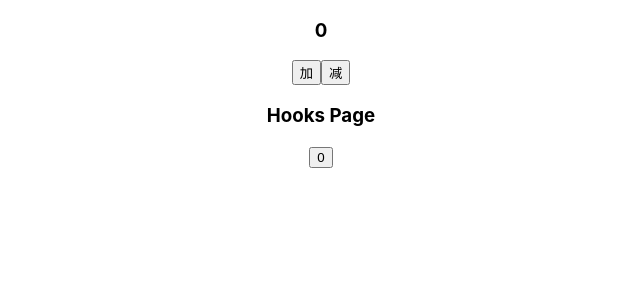
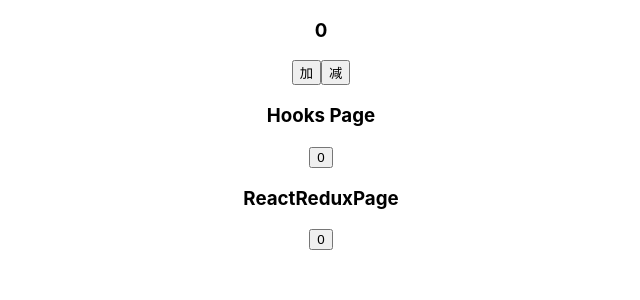
Before and after one commit to mingyang11/redux_but, a React (Create React App) app: page / in a window 1280 px wide. Shown: the top 300 px of the page, without its empty margins (319-959 px from the left). Built offline with nearby package versions, Linux system fonts and the light colour scheme.

Commit message:
fix: 谁知道修改了啥

```diff
--- a/package.json
+++ b/package.json
@@ -8,6 +8,7 @@
     "@testing-library/user-event": "^13.5.0",
     "react": "^18.2.0",
     "react-dom": "^18.2.0",
+    "react-redux": "^8.0.2",
     "react-scripts": "5.0.1",
     "web-vitals": "^2.1.4"
   },
--- a/src/App.js
+++ b/src/App.js
@@ -1,12 +1,14 @@
 import './App.css';
 import ReduxPage from './pages/reduxPage.js';
 import HooksPage from './pages/HooksPage';
+import ReactReduxPage from './pages/ReactReduxPage';
 
 function App() {
   return (
     <div className="App">
       <ReduxPage />
       <HooksPage />
+      <ReactReduxPage />
     </div>
   );
 }
--- a/src/index.js
+++ b/src/index.js
@@ -3,11 +3,15 @@ import ReactDOM from 'react-dom/client';
 import './index.css';
 import App from './App';
 import reportWebVitals from './reportWebVitals';
+import { Provider } from 'react-redux';
+import store from './store';
 
 const root = ReactDOM.createRoot(document.getElementById('root'));
 root.render(
   <React.StrictMode>
-    <App />
+    <Provider store={store}>
+      <App />
+    </Provider>
   </React.StrictMode>
 );
 
--- /dev/null
+++ b/src/pages/ReactReduxPage.js
@@ -0,0 +1,20 @@
+import { Component } from 'react';
+import { connect } from 'react-redux';
+
+class ReactReduxPage extends Component {
+  render() {
+    const { dispatch, count } = this.props;
+    return (
+      <div>
+        <h3>ReactReduxPage</h3>
+        <button onClick={() => dispatch({ type: 'ADD' })}>{count}</button>
+      </div>
+    );
+  }
+}
+const mapStateToProps = (state) => {
+  return state;
+};
+// connect就是一个高阶组件，本质就是一个函数，接受组件作为参数，返回新的组件
+export default connect(mapStateToProps)(ReactReduxPage);
+// mapDispatchToProps
--- a/src/redux-nut/applyMiddleware.js
+++ b/src/redux-nut/applyMiddleware.js
@@ -13,7 +13,7 @@ export default function applyMiddleware(...middlewares) {
       //   拿到dispatch
       let dispatch = store.dispatch;
       //   将
-      const midApi = {
+      const middleApi = {
         getState: store.getState,
         // 这里不能直接使用dispatch,因为如果直接使用dispatch则使用的是上面原版的dipatch，且每次中间件执行的时候都是原版的dipathc
         // 起不了加强的作用(原理是上一个中间件执行完成之后应该将执行过的dispatch传递给下一个中间件，而不是每次都传递新的dispatch进去)
@@ -23,7 +23,7 @@ export default function applyMiddleware(...middlewares) {
 
       //   生成加强版的中间件函数，使中间件拿到权限，不然他执行啥的？
       const middleWareChain = middlewares.map((middleware) =>
-        middleware(midApi)
+        middleware(middleApi)
       );
       //  加强版的dispatch
       // 把所有的加强版的中间件函数都执行了。
--- a/src/store/index.js
+++ b/src/store/index.js
@@ -52,7 +52,10 @@ const store = createStore(
   combineReducers({
     count: countReducer,
   }),
-  applyMiddleware(thunk, logger)
+  applyMiddleware(
+    thunk
+    // logger
+  )
 );
 
 export default store;
```
Also changed, not shown: 2 other files (tests, documents, lock files or other folders).
